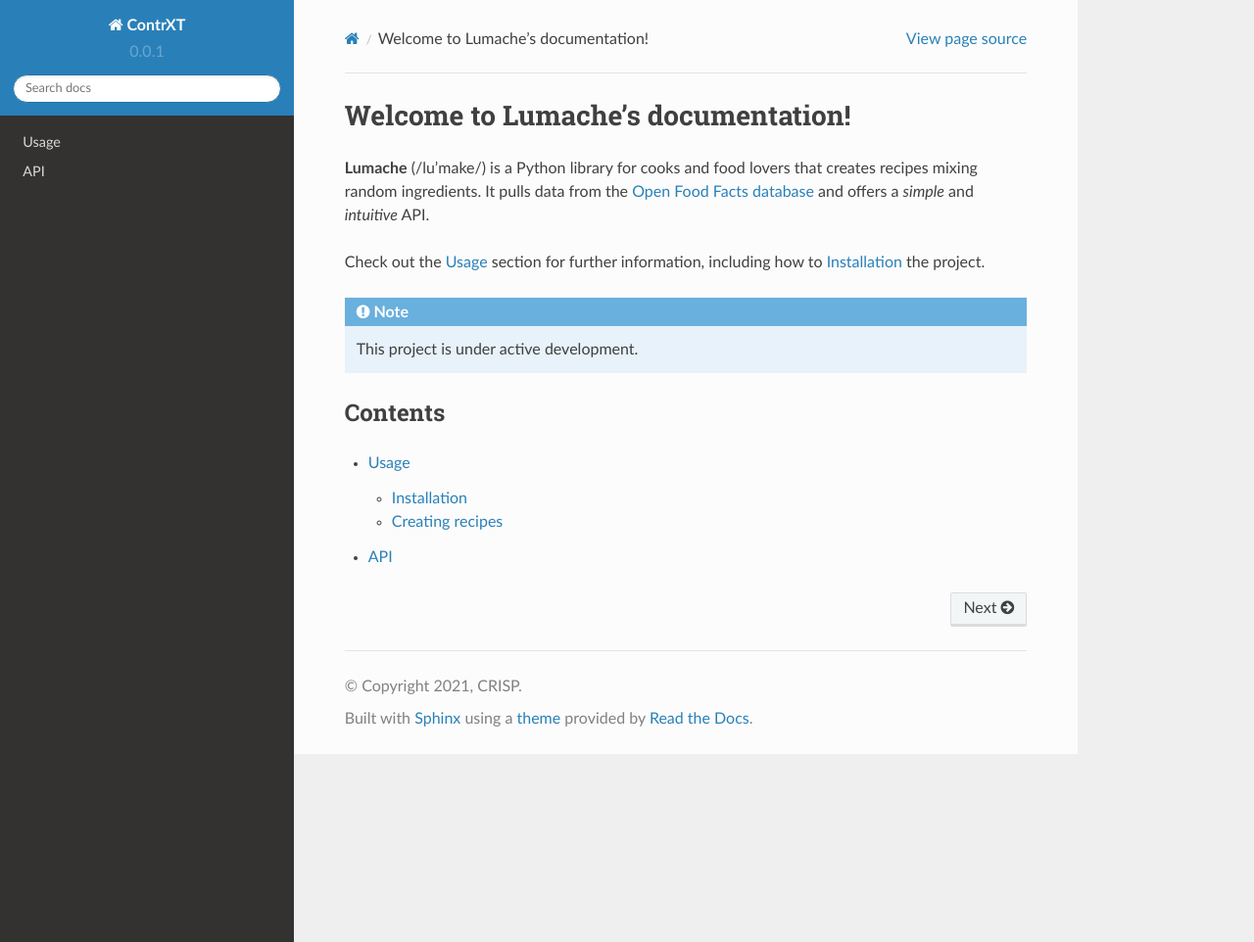
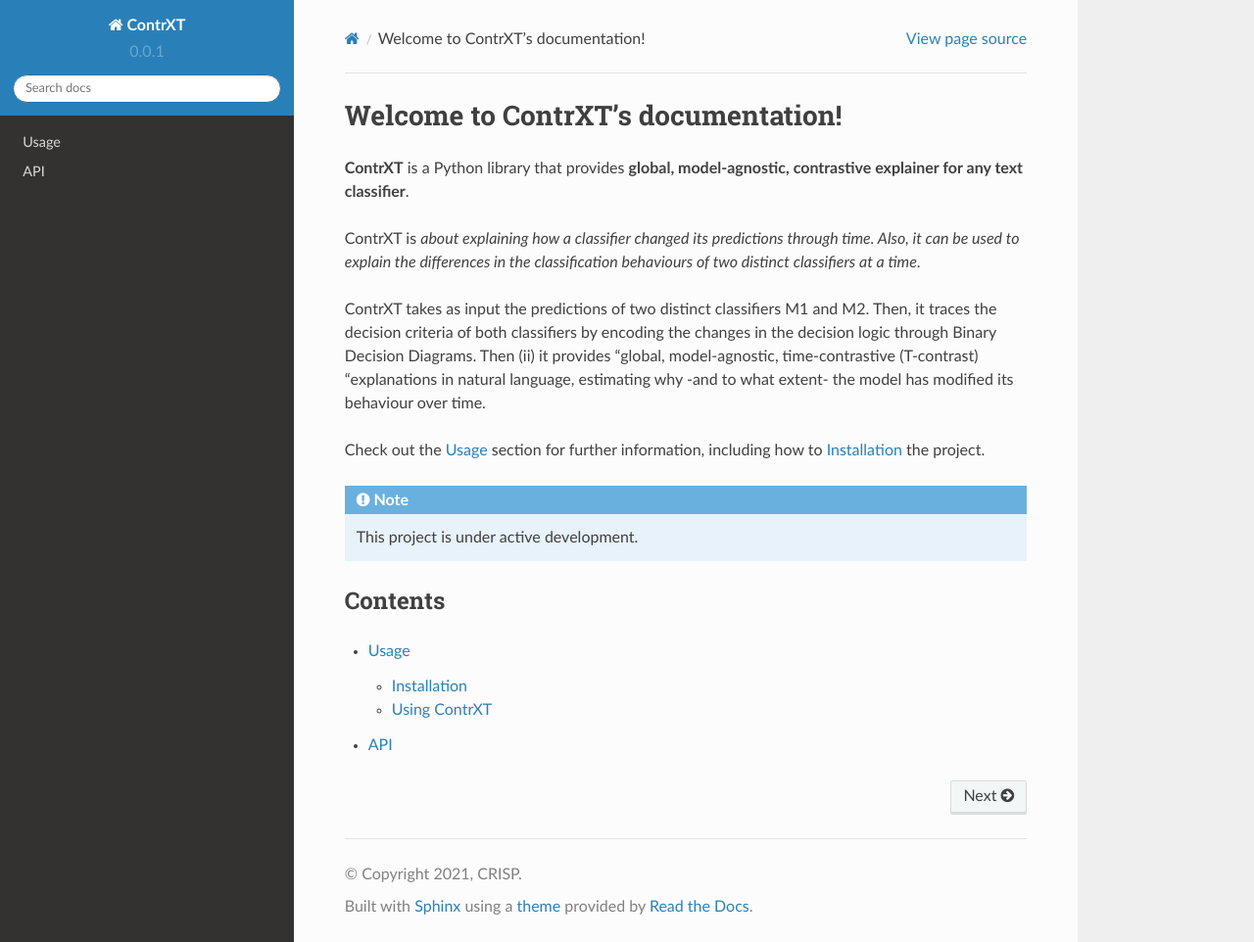
Before and after one commit to Crisp-Unimib/ContrXT, a Sphinx documentation site: the page built from docs/source/index.rst, in a window 1280 px wide and 962 px high. Shown: the whole window at 98% size. Built offline with Sphinx 7.4.7 and the Read the Docs theme 2.0.0, drawn with Linux system fonts in a browser that asks for light colours.

Commit message:
WIP Documentation

```diff
--- a/docs/source/index.rst
+++ b/docs/source/index.rst
@@ -1,10 +1,19 @@
-Welcome to Lumache's documentation!
+Welcome to ContrXT's documentation!
 ===================================
 
-**Lumache** (/lu'make/) is a Python library for cooks and food lovers
-that creates recipes mixing random ingredients.
-It pulls data from the `Open Food Facts database <https://world.openfoodfacts.org/>`_
-and offers a *simple* and *intuitive* API.
+**ContrXT** is a Python library that provides **global, model-agnostic,
+contrastive explainer for any text classifier**.
+
+ContrXT is *about explaining how a classifier changed its predictions through time.
+Also, it can be used to explain the differences in the classification behaviours
+of two distinct classifiers at a time*.
+
+ContrXT takes as input the predictions of two distinct classifiers M1 and M2.
+Then, it traces the decision criteria of both classifiers by encoding the changes
+in the decision logic through Binary Decision Diagrams. Then (ii) it provides
+"global, model-agnostic, time-contrastive (T-contrast) "explanations in natural
+language, estimating why -and to what extent- the model has modified its behaviour
+over time.
 
 Check out the :doc:`usage` section for further information, including
 how to :ref:`installation` the project.
```
Also changed, not shown: docs/source/usage.rst (+29 -16 lines).
